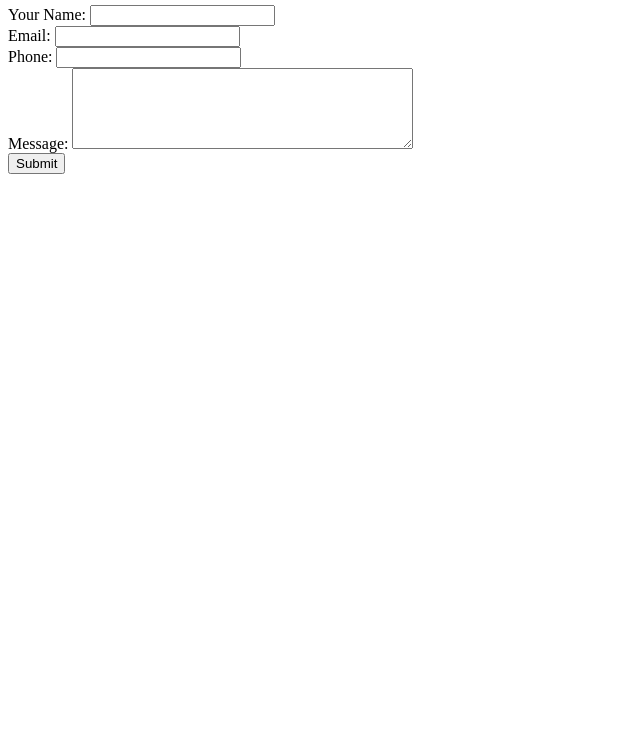
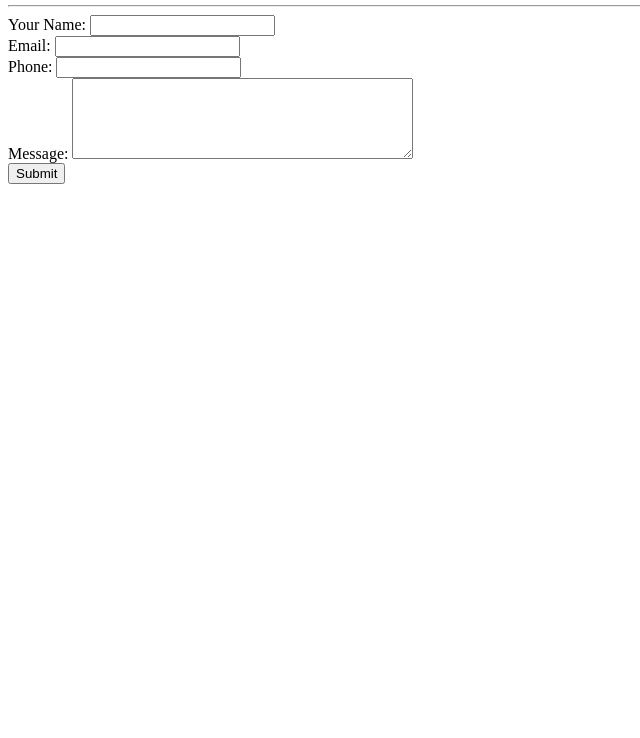
Before and after one commit to T-Wright1/Resume, a plain HTML site: page contact.html in a window 1280 px wide. Shown: the part 62-800 px from the top of the page, without its empty margins (0-640 px from the left). Drawn offline with Linux system fonts and the light colour scheme.

Commit message:
Update contact.html

```diff
--- a/contact.html
+++ b/contact.html
@@ -5,7 +5,7 @@
     <title>Contact Me</title>
   </head>
   <body>
-    <h2>Contact Me</h2>
+    <h2>Contact Me</h2><hr>
     <form action="mailto:t.wright1040@gmail.com" method="post" enctype="text/plain">
       <label for="">Your Name:</label>
       <input type="text" name="Name" value="">
```
